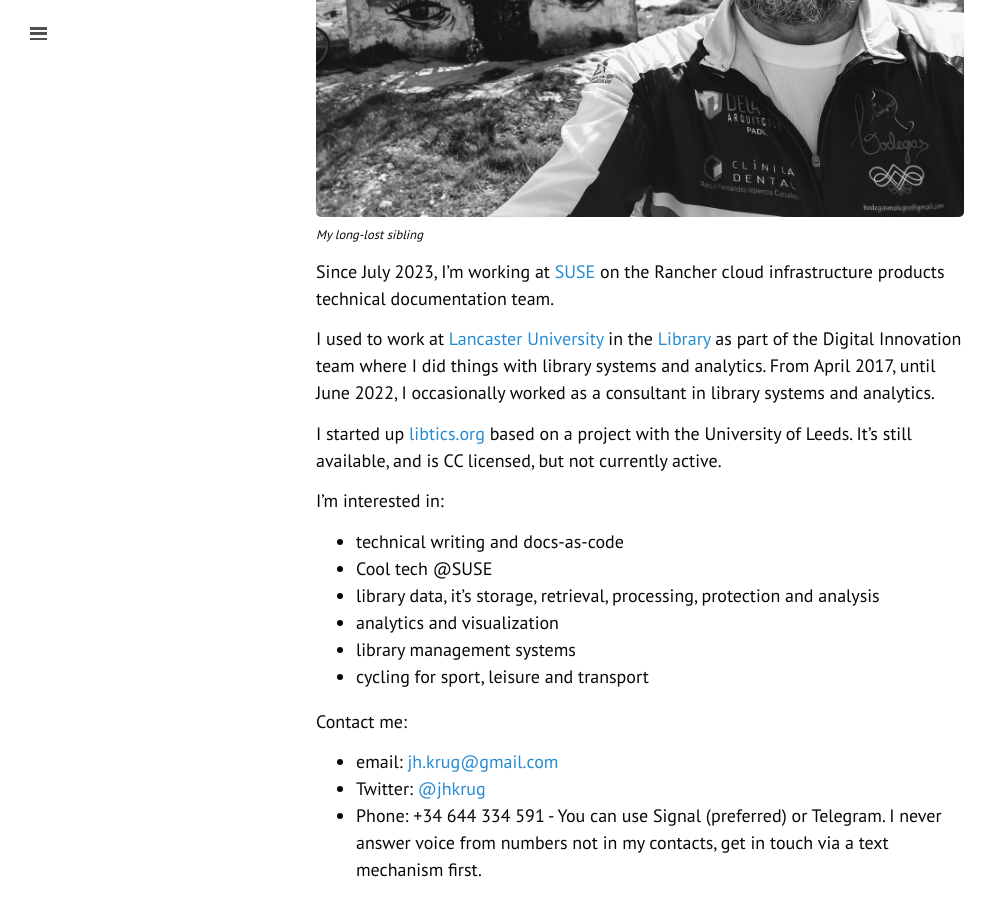
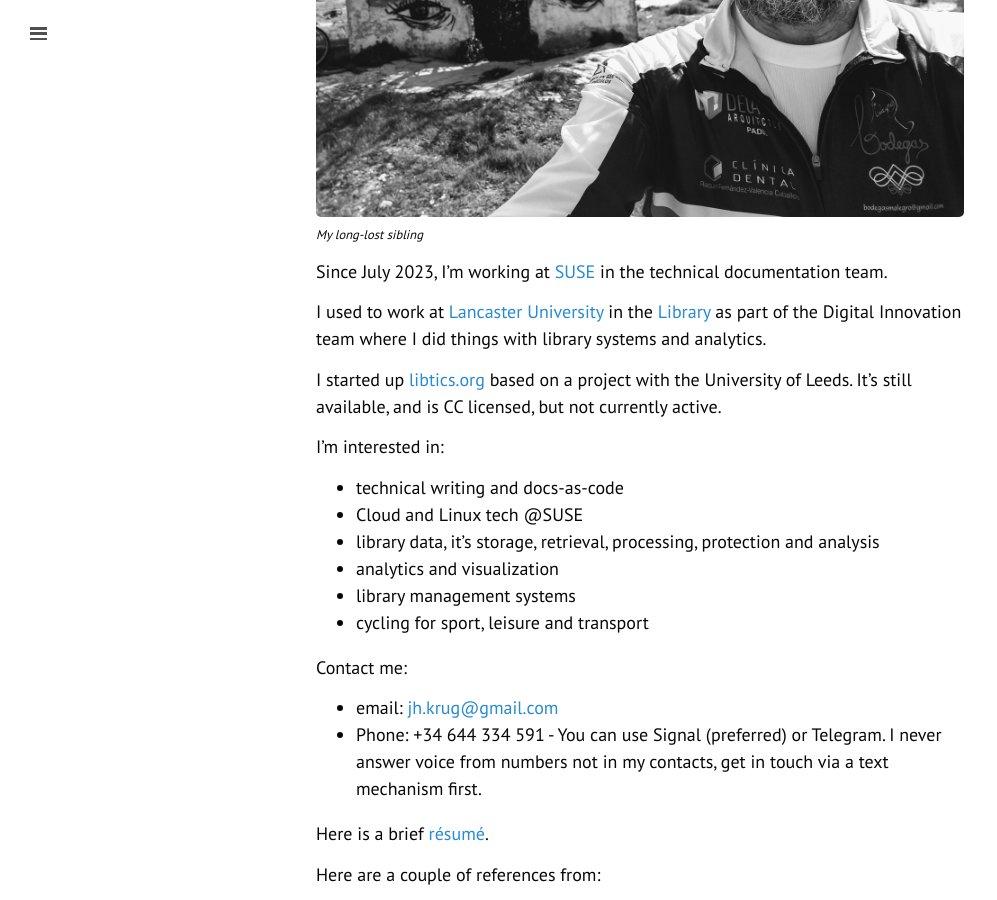
Before and after one commit to jhkrug/jhkrug.github.io, a Jekyll site: the page built from about.md, in a window 1280 px wide and 900 px high, scrolled down 442 px. Shown: the whole window, without its empty margins (0-997 px from the left). Built offline with Jekyll 4.4.1, drawn with Linux system fonts in a browser that asks for light colours.

Commit message:
update
Signed-off-by: John Krug <john.krug@suse.com>

```diff
--- a/about.md
+++ b/about.md
@@ -5,14 +5,12 @@ title: About me
 
 [![My long-lost sibling](/public/images/jhk.jpg "My long-lost sibling")](/public/images/jhk.jpg) _My long-lost sibling_
 
-Since July 2023, I'm working at [SUSE](https://suse.com) on the Rancher cloud
-infrastructure products technical documentation team.
+Since July 2023, I'm working at [SUSE](https://suse.com) in the technical
+documentation team.
 
 I used to work at [Lancaster University](http://www.lancaster.ac.uk) in the
 [Library](http://lancaster.ac.uk/library) as part of the Digital Innovation
-team where I did things with library systems and analytics. From April 2017,
-until June 2022, I occasionally worked as a consultant in library systems and
-analytics.
+team where I did things with library systems and analytics.
 
 I started up [libtics.org](https://libtics.netlify.app) based on a project with
 the University of Leeds. It's still available, and is CC licensed, but not
@@ -21,7 +19,7 @@ currently active.
 I'm interested in:
 
 - technical writing and docs-as-code
-- Cool tech @SUSE
+- Cloud and Linux tech @SUSE
 - library data, it's storage, retrieval, processing, protection and
   analysis
 - analytics and visualization
@@ -31,7 +29,6 @@ I'm interested in:
 Contact me:
 
 - email: [jh.krug@gmail.com](mailto:jh.krug@gmail.com)
-- Twitter: [@jhkrug](https://twitter.com/jhkrug)
 - Phone: +34 644 334 591 - You can use Signal (preferred) or Telegram.
   I never answer voice from numbers not in my contacts, get in
   touch via a text mechanism first.
```
